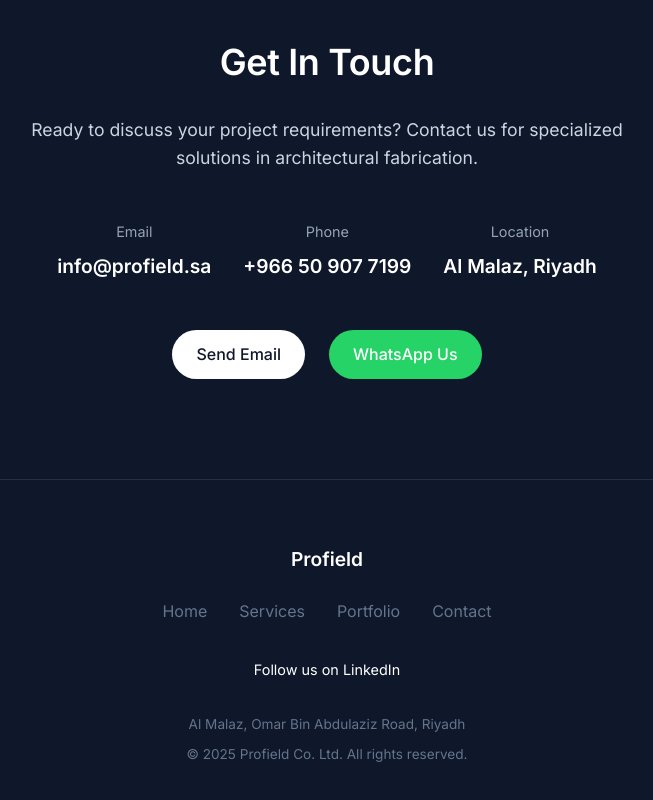
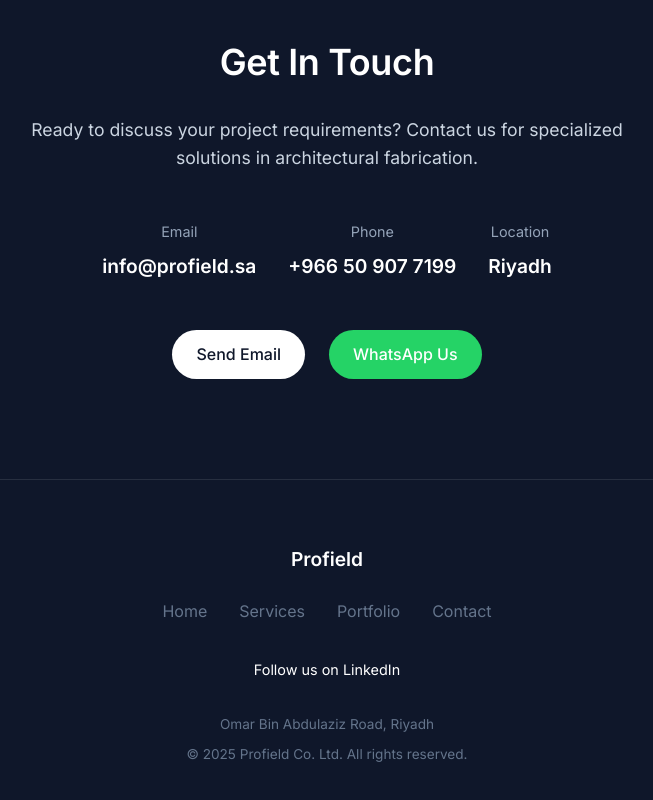
Before and after one commit to sabahsayah12/profield-website, a React (Vite) app: page / in a window 1280 px wide. Shown: the part 3557-4357 px from the top of the page, without its empty margins (313-966 px from the left). Built offline with nearby package versions, Linux system fonts and the light colour scheme.

Commit message:
Update text in Contact and Footer components

```diff
--- a/src/components/Contact.jsx
+++ b/src/components/Contact.jsx
@@ -29,7 +29,7 @@
                     </div>
                     <div style={{ textAlign: 'center' }}>
                         <div style={{ fontSize: '0.9rem', color: '#94a3b8', marginBottom: '0.5rem' }}>Location</div>
-                        <div style={{ fontSize: '1.2rem', fontWeight: 600 }}>Al Malaz, Riyadh</div>
+                        <div style={{ fontSize: '1.2rem', fontWeight: 600 }}>Riyadh</div>
                     </div>
                 </div>
 
--- a/src/components/Footer.jsx
+++ b/src/components/Footer.jsx
@@ -23,7 +23,7 @@
                 </div>
 
                 <p style={{ fontSize: '0.85rem', marginBottom: '0.5rem' }}>
-                    Al Malaz, Omar Bin Abdulaziz Road, Riyadh
+                    Omar Bin Abdulaziz Road, Riyadh
                 </p>
                 <p style={{ fontSize: '0.85rem' }}>
                     &copy; {new Date().getFullYear()} Profield Co. Ltd. All rights reserved.
```
